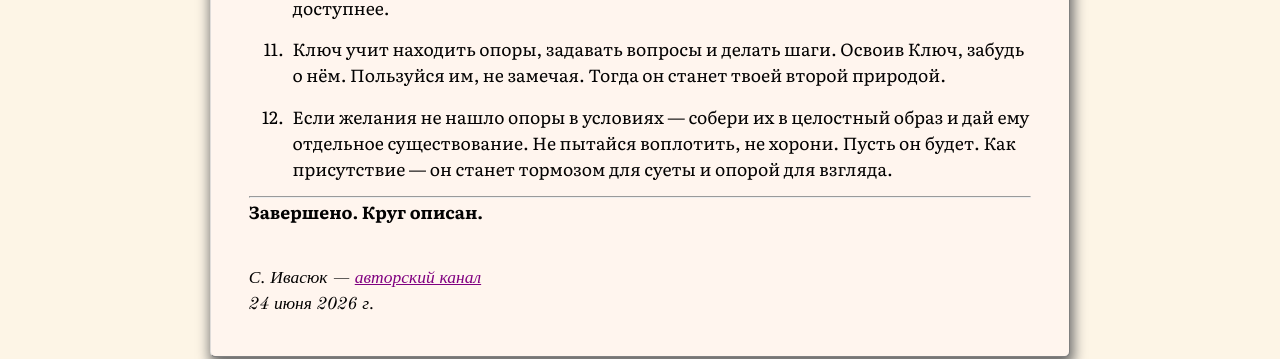
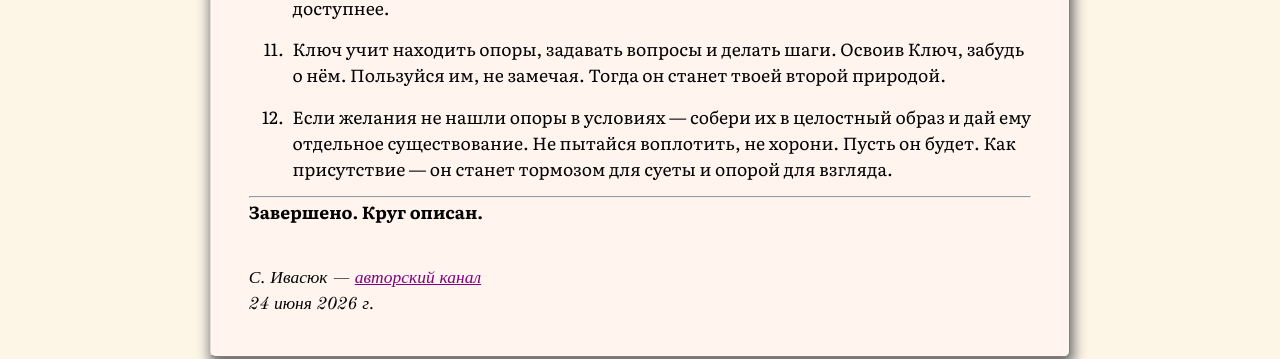
Before and after one commit to SergSi/land-use-art, a Jekyll site: the page built from _posts/2026-06-24-key.md, in a window 1280 px wide and 900 px high, scrolled down 8701 px. Shown: the part 492-851 px from the top of the window. Built offline with Jekyll 4.4.1, drawn with Linux system fonts in a browser that asks for light colours; some web fonts are replaced.

Commit message:
Update 2026-06-24-key.md

```diff
--- a/_posts/2026-06-24-key.md
+++ b/_posts/2026-06-24-key.md
@@ -251,7 +251,7 @@
 
 11. Ключ учит находить опоры, задавать вопросы и делать шаги. Освоив Ключ, забудь о нём. Пользуйся им, не замечая. Тогда он станет твоей второй природой.
 
-12. Если желания не нашло опоры в условиях — собери их в целостный образ и дай ему отдельное существование. Не пытайся воплотить, не хорони. Пусть он будет. Как присутствие — он станет тормозом для суеты и опорой для взгляда.
+12. Если желания не нашли опоры в условиях — собери их в целостный образ и дай ему отдельное существование. Не пытайся воплотить, не хорони. Пусть он будет. Как присутствие — он станет тормозом для суеты и опорой для взгляда.
 
 ---
 **Завершено. Круг описан.**
```
